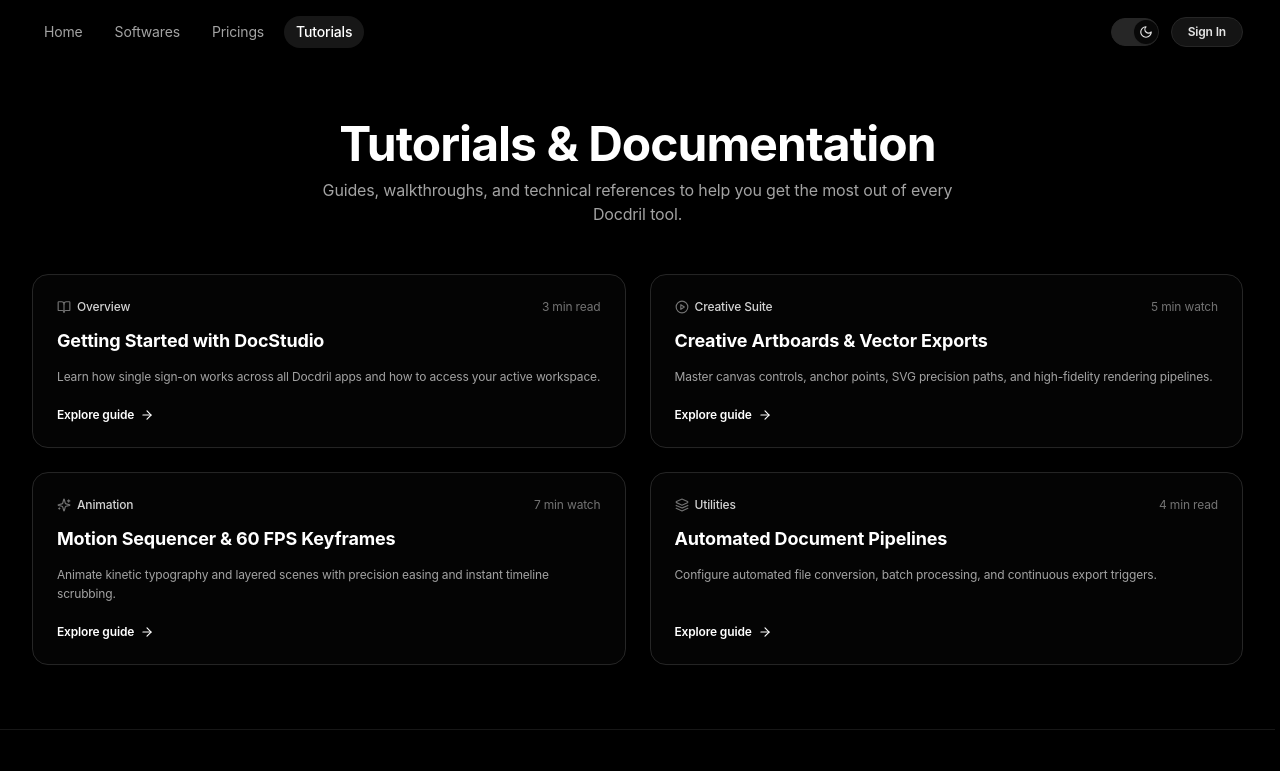
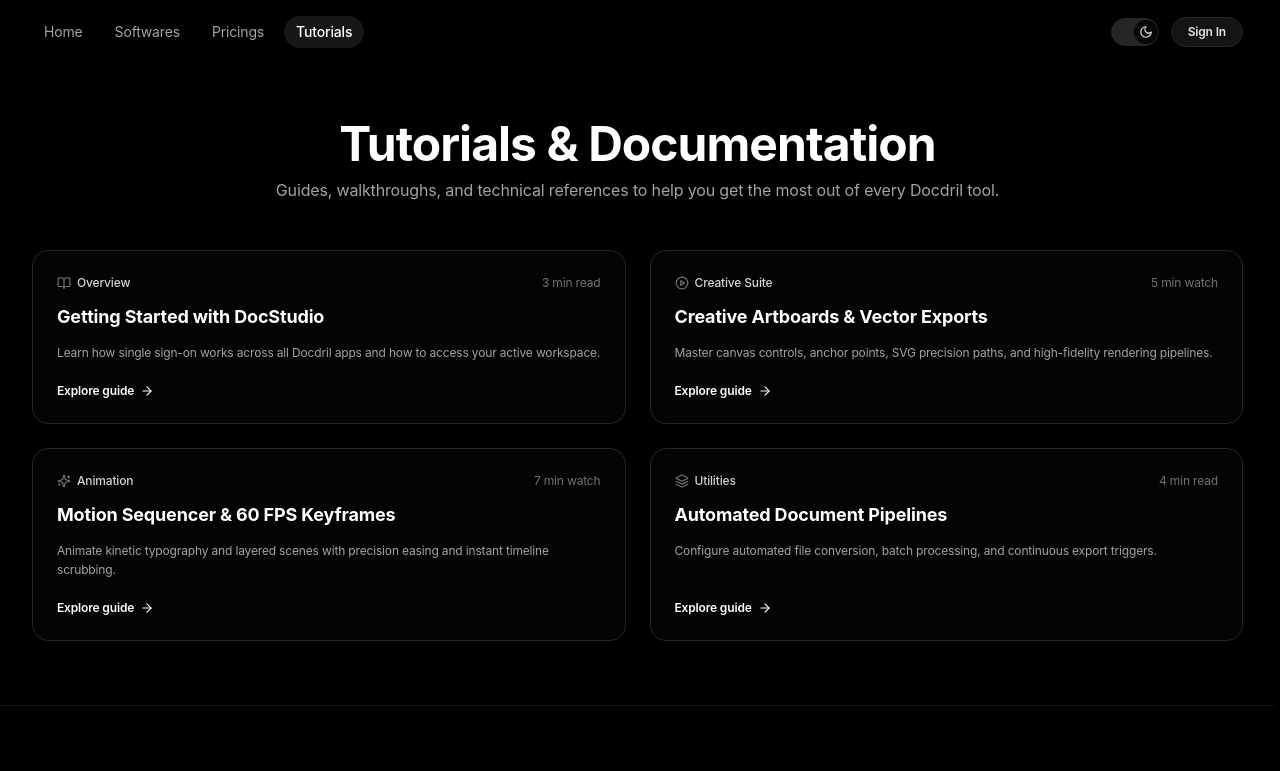
Before and after one commit to ipsole/DocStudio, a Next.js app: page /tutorials in a window 1280 px wide. Shown: the top 771 px of the page. Built offline with nearby package versions, Linux system fonts and the light colour scheme; no server answers; a web font is replaced by a local one.

Commit message:
style(apps): keep header subtitle paragraph on one line in desktop view

```diff
--- a/src/app/apps/page.tsx
+++ b/src/app/apps/page.tsx
@@ -97,11 +97,11 @@ export default function AppsCatalogPage() {
   return (
     <div className="max-w-[1440px] mx-auto px-4 sm:px-6 md:px-8 pt-10 sm:pt-14 pb-12 sm:pb-16 space-y-8">
       {/* Centered Clean Header */}
-      <div className="max-w-3xl mx-auto text-center space-y-2.5">
+      <div className="max-w-4xl lg:max-w-5xl mx-auto text-center space-y-2.5">
         <h1 className="text-3xl sm:text-4xl md:text-5xl font-bold tracking-tight text-neutral-950 dark:text-white font-sans">
           Software, Tools & Plugins
         </h1>
-        <p className="text-sm sm:text-base text-neutral-600 dark:text-neutral-400 font-sans max-w-2xl mx-auto leading-relaxed">
+        <p className="text-sm sm:text-base text-neutral-600 dark:text-neutral-400 font-sans max-w-2xl md:max-w-4xl lg:max-w-none mx-auto leading-relaxed md:whitespace-nowrap">
           Discover and launch active and upcoming applications, creative tools, and plugins across Docdril.
         </p>
       </div>
--- a/src/app/tutorials/page.tsx
+++ b/src/app/tutorials/page.tsx
@@ -38,11 +38,11 @@ export default function TutorialsPage() {
 
   return (
     <div className="max-w-[1280px] mx-auto px-4 sm:px-6 md:px-8 pt-10 sm:pt-14 pb-12 sm:pb-16 space-y-12">
-      <div className="max-w-3xl mx-auto text-center space-y-2.5">
+      <div className="max-w-4xl lg:max-w-5xl mx-auto text-center space-y-2.5">
         <h1 className="text-3xl sm:text-4xl md:text-5xl font-bold tracking-tight text-neutral-950 dark:text-white font-sans">
           Tutorials & Documentation
         </h1>
-        <p className="text-sm sm:text-base text-neutral-600 dark:text-neutral-400 font-sans max-w-2xl mx-auto leading-relaxed">
+        <p className="text-sm sm:text-base text-neutral-600 dark:text-neutral-400 font-sans max-w-2xl md:max-w-4xl lg:max-w-none mx-auto leading-relaxed md:whitespace-nowrap">
           Guides, walkthroughs, and technical references to help you get the most out of every Docdril tool.
         </p>
       </div>
```
